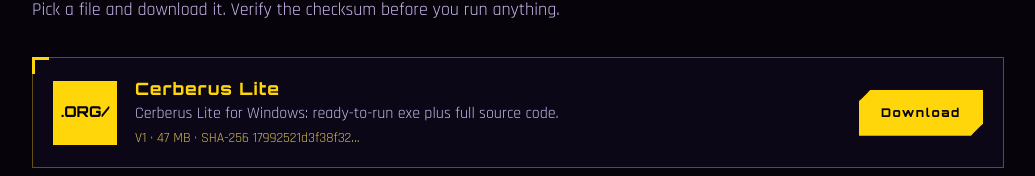
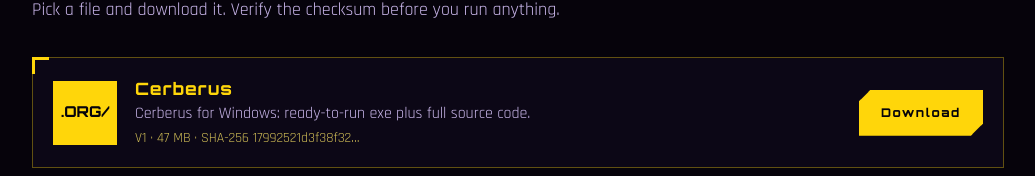
Before and after one commit to ap-gsw/CERBERUS, a plain HTML site: page index.html in a window 1280 px wide. Shown: the part 1367-1543 px from the top of the page, without its empty margins (122-1157 px from the left). Drawn offline with Linux system fonts and the light colour scheme.

Commit message:
Update index.html

```diff
--- a/index.html
+++ b/index.html
@@ -94,7 +94,7 @@ footer{position:relative;z-index:1;text-align:center;padding:40px 5vw 50px;borde
 <script>
 /* ===== EDIT THIS LIST: one block per downloadable file ===== */
 const FILES = [
-  { name:"Cerberus Lite ", desc:"Cerberus Lite for Windows: ready-to-run exe plus full source code.", file:"https://filetourl.org/f/qrhurUhH", size:"47 MB", version:"V1", sha256:"17992521d3f38f3291c22590a1d942c83f3ee2f470797d784fcccb03e20319bd" }
+  { name:"Cerberus", desc:"Cerberus for Windows: ready-to-run exe plus full source code.", file:"https://filetourl.org/f/w2zRwhG4", size:"47 MB", version:"V1", sha256:"17992521d3f38f3291c22590a1d942c83f3ee2f470797d784fcccb03e20319bd" }
 ];
 /* ===== end of list ===== */
 const esc=s=>String(s).replace(/[&<>"]/g,c=>({"&":"&amp;","<":"&lt;",">":"&gt;",'"':"&quot;"}[c]));
```
